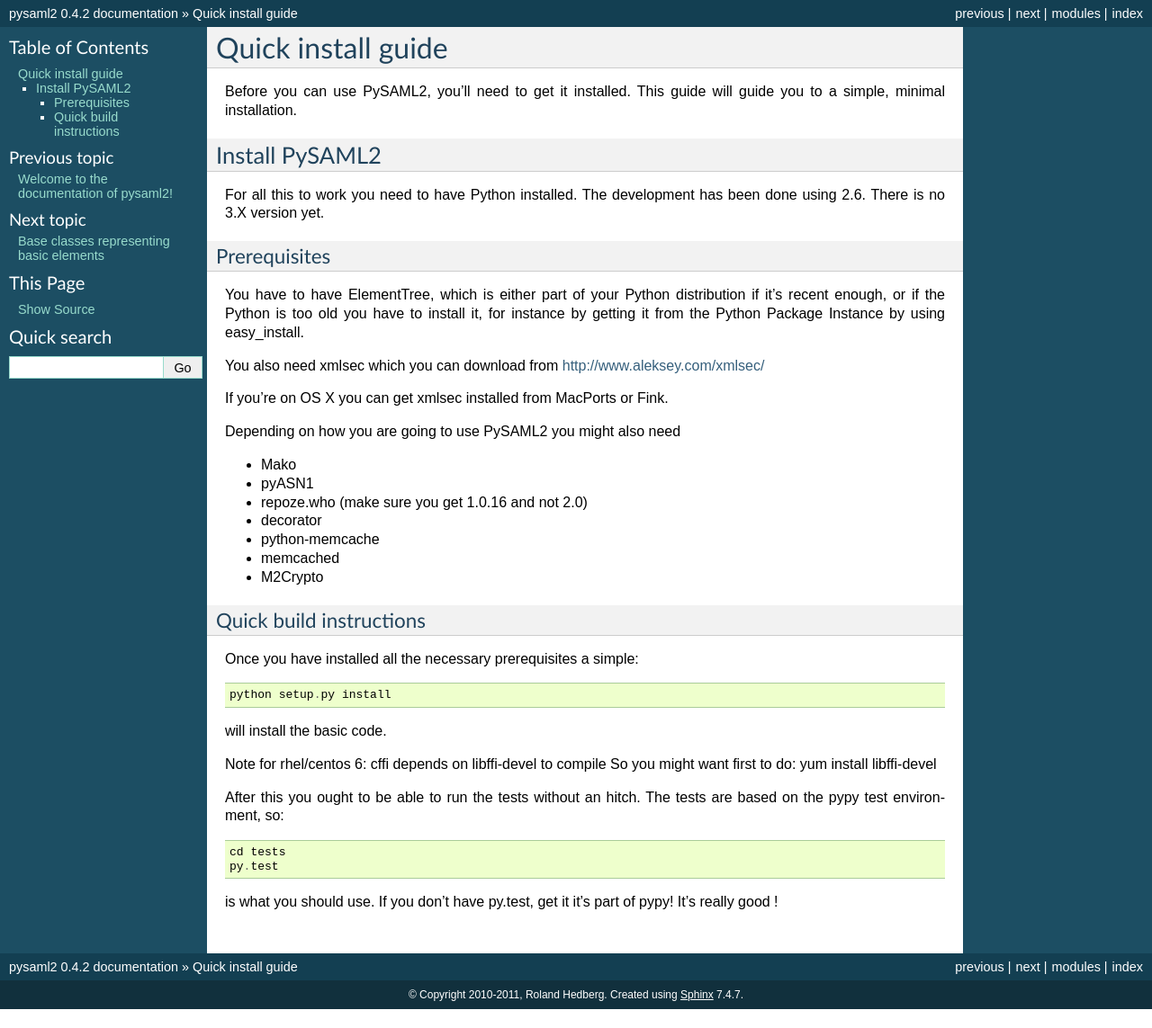
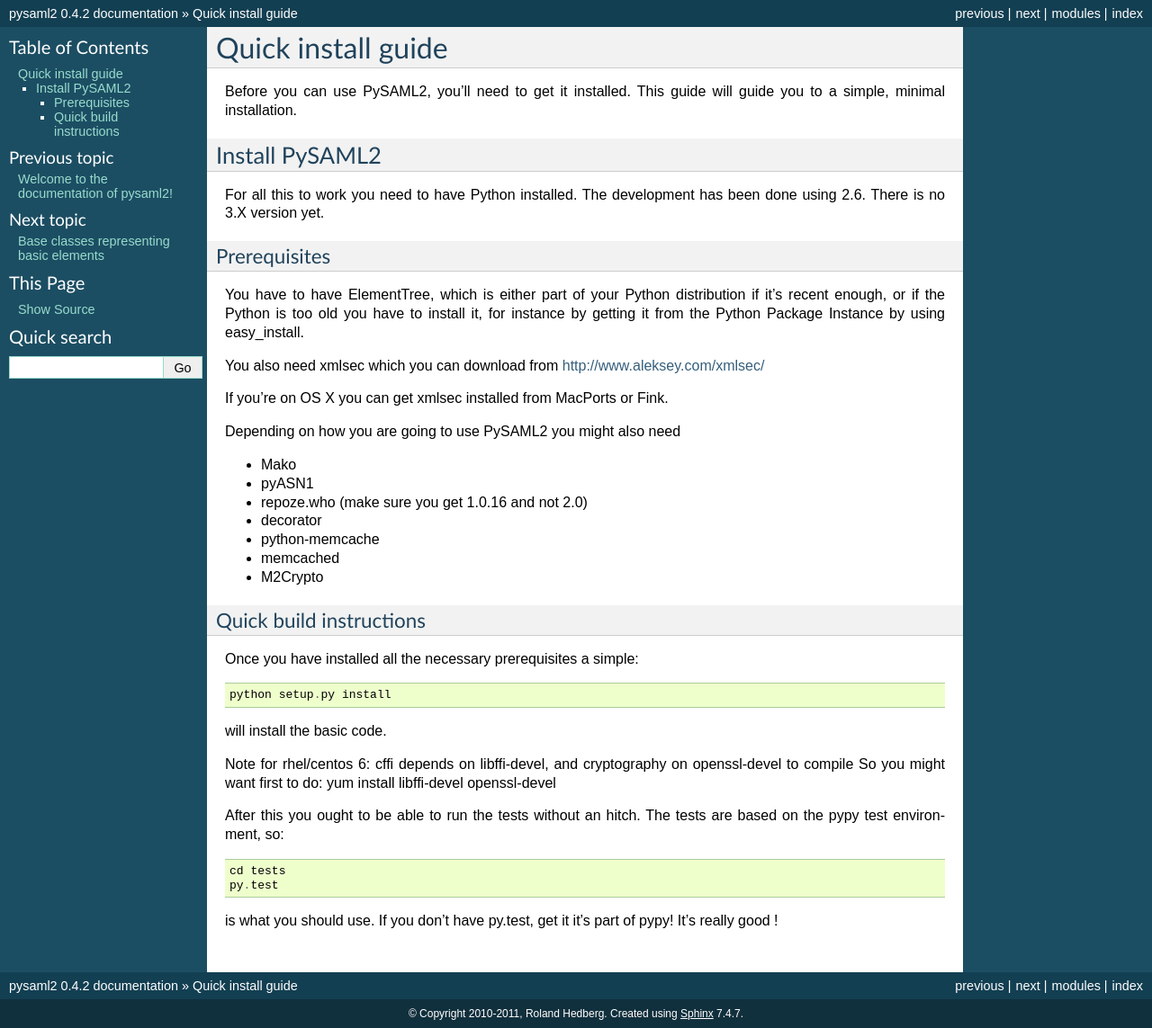
Before and after one commit to IdentityPython/pysaml2, a Sphinx documentation site: the page built from doc/install.rst, in a window 1280 px wide. Shown: the whole page at 90% size. Built offline with Sphinx 7.4.7, drawn with Linux system fonts in a browser that asks for light colours; pages that are not in the unit, such as notebooks, are missing from menus; before the commit the page ends 1122 px from its top, so only the background shows below that.

Commit message:
Added note on dependency for centos install

```diff
--- a/doc/install.rst
+++ b/doc/install.rst
@@ -44,9 +44,9 @@
 
 will install the basic code.
 
-Note for rhel/centos 6: cffi depends on libffi-devel to compile
+Note for rhel/centos 6: cffi depends on libffi-devel, and cryptography on openssl-devel to compile
 So you might want first to do:
-yum install libffi-devel
+yum install libffi-devel openssl-devel
 
 After this you ought to be able to run the tests without an hitch.
 The tests are based on the pypy test environment, so::
```
